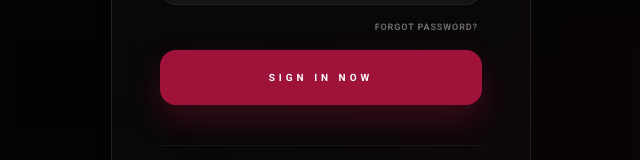
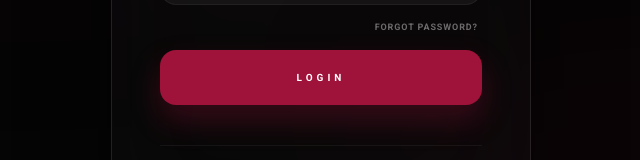
Before and after one commit to Codexug256/Muvihub256, a React (Vite) app: page / in a window 1280 px wide. Shown: the part 449-609 px from the top of the page, without its empty margins (319-959 px from the left). Built offline with nearby package versions, Linux system fonts and the light colour scheme; no server answers.

Commit message:
feat(AuthScreen): Simplify login button text
Changes the "Sign In Now" button text to "Login" for a more concise user experience.

```diff
--- a/components/AuthScreen.tsx
+++ b/components/AuthScreen.tsx
@@ -182,7 +182,7 @@ const AuthScreen: React.FC<Props> = ({ showAuth, setShowAuth }) => {
               <i className="fas fa-circle-notch fa-spin"></i>
             ) : (
               <span className="relative z-10">
-                {mode === 'login' ? 'Sign In Now' : (mode === 'signup' ? 'Join the Hub' : 'Reset My Access')}
+                {mode === 'login' ? 'Login' : (mode === 'signup' ? 'Join the Hub' : 'Reset My Access')}
               </span>
             )}
             <div className="absolute inset-0 bg-gradient-to-r from-transparent via-white/10 to-transparent -translate-x-full hover:translate-x-full transition-transform duration-1000"></div>
```
